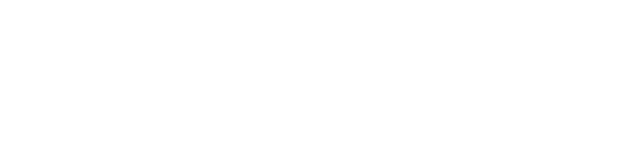
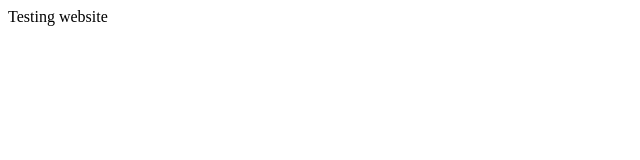
Before and after one commit to hugosilvaaUC/Testing, a plain HTML site: page main/Home.html in a window 1280 px wide. Shown: the whole page, without its empty margins (0-640 px from the left). Drawn offline with Linux system fonts and the light colour scheme.

Commit message:
added test

```diff
--- a/main/Home.html
+++ b/main/Home.html
@@ -12,6 +12,9 @@
 
 <body>
 
+    Testing website
+
+
 </body>
 
 </html>
```
